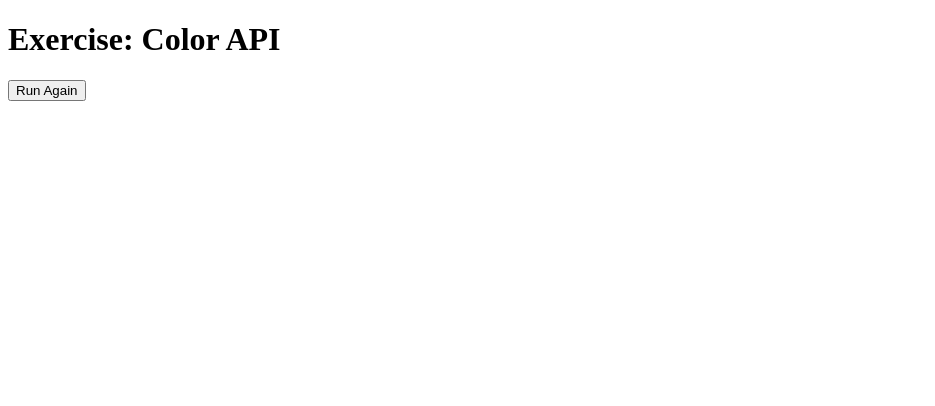
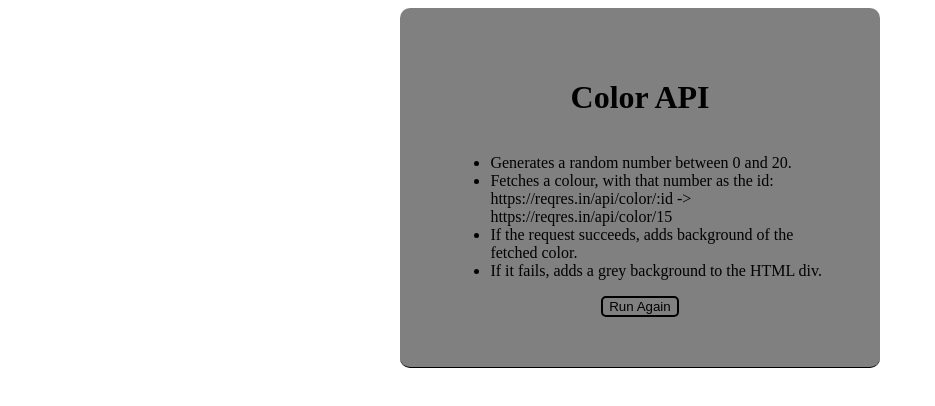
Before and after one commit to andreibtc84/color-API-practice, a plain HTML site: page index.html in a window 1280 px wide. Shown: the whole page, without its empty margins (0-935 px from the left). Drawn offline with Linux system fonts and the light colour scheme; no server answers.

Commit message:
Adds styling/ corrects html/readme

```diff
--- a/index.html
+++ b/index.html
@@ -1,16 +1,26 @@
 <!DOCTYPE html>
 <html lang="en">
-<head>
-    <meta charset="UTF-8">
-    <meta http-equiv="X-UA-Compatible" content="IE=edge">
-    <meta name="viewport" content="width=device-width, initial-scale=1.0">
-    <title>Color API </title>
-</head>
-<body>
+  <head>
+    <meta charset="UTF-8" />
+    <meta http-equiv="X-UA-Compatible" content="IE=edge" />
+    <meta name="viewport" content="width=device-width, initial-scale=1.0" />
+    <link rel="stylesheet" href="style.css" />
+    <script src="app.js" defer></script>
+    <title>Color API</title>
+  </head>
+  <body>
     <div class="color__api">
-        <h1 class="color__title">Exercise: Color API</h1>
-        <p class="color__output"></p>
-        <button class="run__btn">Run Again</button>
+      <h1 class="color__title">Color API</h1>
+      <ul class="description">
+        <li>Generates a random number between 0 and 20.</li>
+        <li>
+          Fetches a colour, with that number as the id:
+          https://reqres.in/api/color/:id -> https://reqres.in/api/color/15
+        </li>
+        <li>If the request succeeds, adds background of the fetched color.</li>
+        <li>If it fails, adds a grey background to the HTML div.</li>
+      </ul>
+      <button class="run__btn">Run Again</button>
     </div>
-</body>
+  </body>
 </html>
--- a/style.css
+++ b/style.css
@@ -0,0 +1,27 @@
+body{
+    display:flex;
+    flex-direction:row;
+    align-items: center;
+    justify-content: center;
+}
+.color__api {
+    display:flex;
+    flex-direction:column;
+    align-items: center;
+    justify-content:center;
+    border-bottom:1px solid black;
+    border-radius: 10px;
+    padding:50px ;
+    width: 30%;
+}
+
+.run__btn{
+    border-radius: 5px;
+    border: 2px solid black;
+    background-color: rgba(255, 255, 255, 0)
+}
+
+.run__btn:hover{
+    box-shadow: rgba(0, 0, 0, 0.19) 0px 10px 20px, rgba(0, 0, 0, 0.23) 0px 6px 6px;
+    cursor:pointer;
+}
```
Also changed, not shown: 1 other file.
